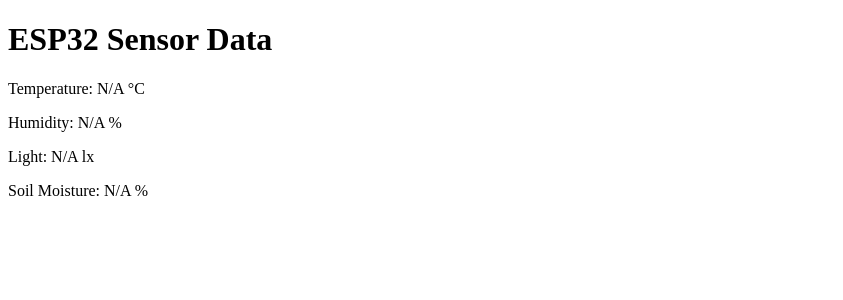
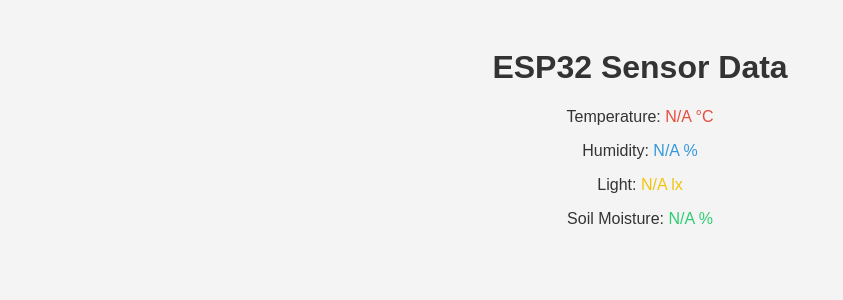
Before and after one commit to oasb16/green-house-optimizer, a Flask app: page / in a window 1280 px wide. Shown: the top 300 px of the page, without its empty margins (0-843 px from the left). Run offline with Flask 3, Linux system fonts and the light colour scheme; data that the repository does not hold is empty.

Commit message:
Initial v1

```diff
--- a/static/style.css
+++ b/static/style.css
@@ -1,25 +1,87 @@
+/* General Styling */
 body {
-    font-family: Arial, sans-serif;
+    font-family: 'Arial', sans-serif;
+    background: #f4f4f4;
+    color: #333;
     text-align: center;
-    margin-top: 50px;
+    padding: 20px;
+}
+
+/* Card Container */
+.card {
+    background: white;
+    border-radius: 10px;
+    box-shadow: 0px 4px 8px rgba(0, 0, 0, 0.1);
+    padding: 20px;
+    width: 50%;
+    margin: 20px auto;
+    transition: transform 0.2s ease-in-out;
+}
+
+.card:hover {
+    transform: scale(1.02);
+}
+
+/* Sensor Data Styling */
+.sensor-data {
+    font-size: 22px;
+    margin: 10px 0;
+    font-weight: bold;
+}
+
+/* Colored Sensor Values */
+#tempData {
+    color: #E74C3C; /* Red for temperature */
+}
+
+#humData {
+    color: #3498DB; /* Blue for humidity */
+}
+
+#lightData {
+    color: #F1C40F; /* Yellow for light */
+}
+
+#moistureData {
+    color: #2ECC71; /* Green for soil moisture */
+}
+
+/* Input Form */
+.form-container {
+    margin-top: 20px;
+}
+
+input[type="text"] {
+    padding: 8px;
+    width: 150px;
+    border: 1px solid #ccc;
+    border-radius: 5px;
+    margin-right: 10px;
+    font-size: 16px;
 }
 
 button {
-    padding: 10px 15px;
-    background-color: #007BFF;
+    background: #007BFF;
     color: white;
     border: none;
+    padding: 10px 15px;
+    font-size: 16px;
     cursor: pointer;
-    font-size: 16px;
-    margin-top: 10px;
+    border-radius: 5px;
+    transition: background 0.3s;
 }
 
 button:hover {
-    background-color: #0056b3;
+    background: #0056b3;
 }
 
-#liveData {
-    font-size: 20px;
-    font-weight: bold;
-    color: green;
+/* Responsive Design */
+@media (max-width: 768px) {
+    .card {
+        width: 80%;
+    }
+
+    input[type="text"] {
+        width: 120px;
+    }
 }
--- a/templates/index.html
+++ b/templates/index.html
@@ -5,7 +5,7 @@
     <meta name="viewport" content="width=device-width, initial-scale=1.0">
     <title>ESP32 Sensor Data</title>
     <script src="{{ url_for('static', filename='script.js') }}"></script>
-</head>
+    <link rel="stylesheet" href="{{ url_for('static', filename='style.css') }}">
 <body>
     <h1>ESP32 Sensor Data</h1>
     <p>Temperature: <span id="tempData">Loading...</span></p>
```
